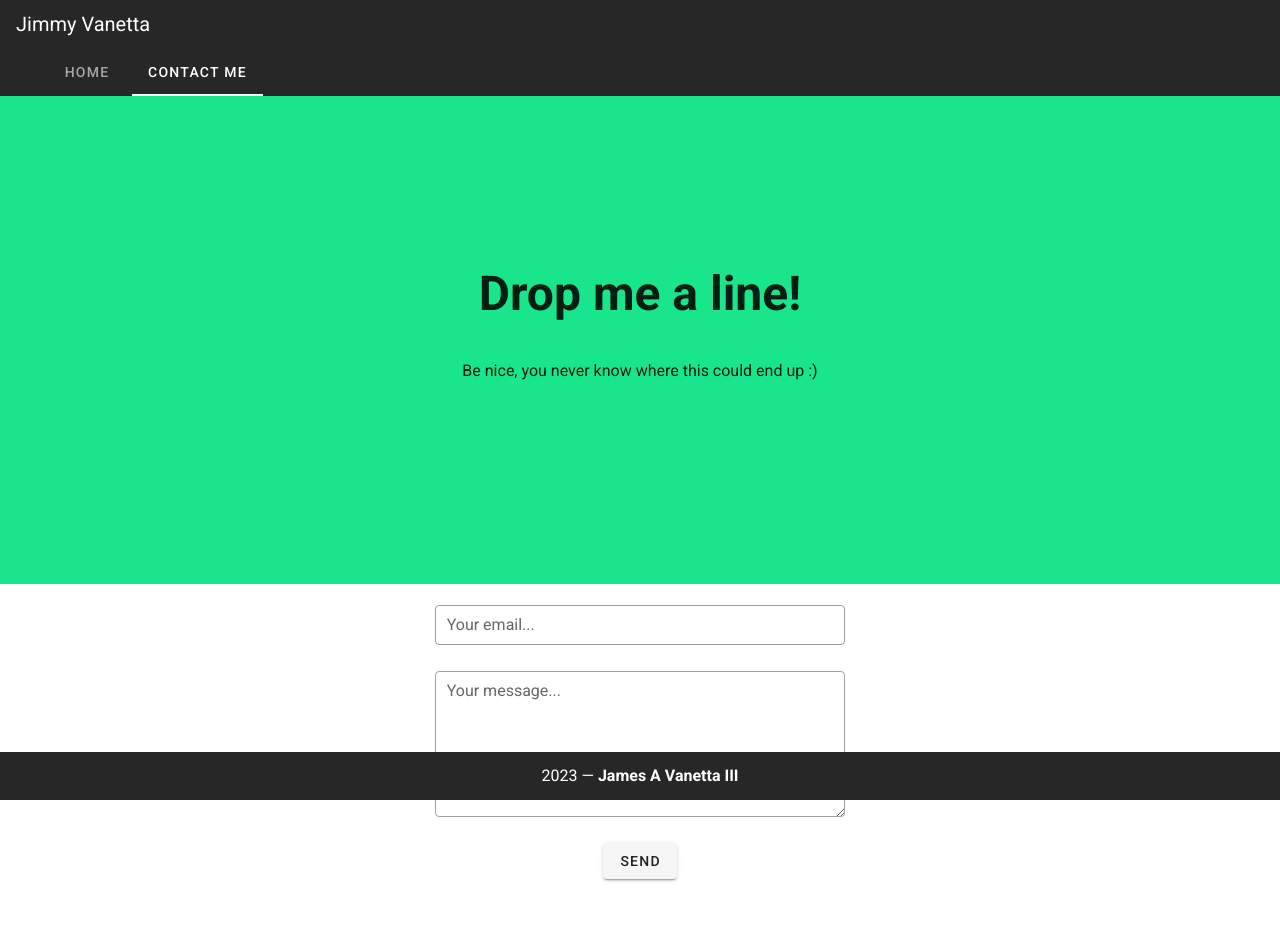
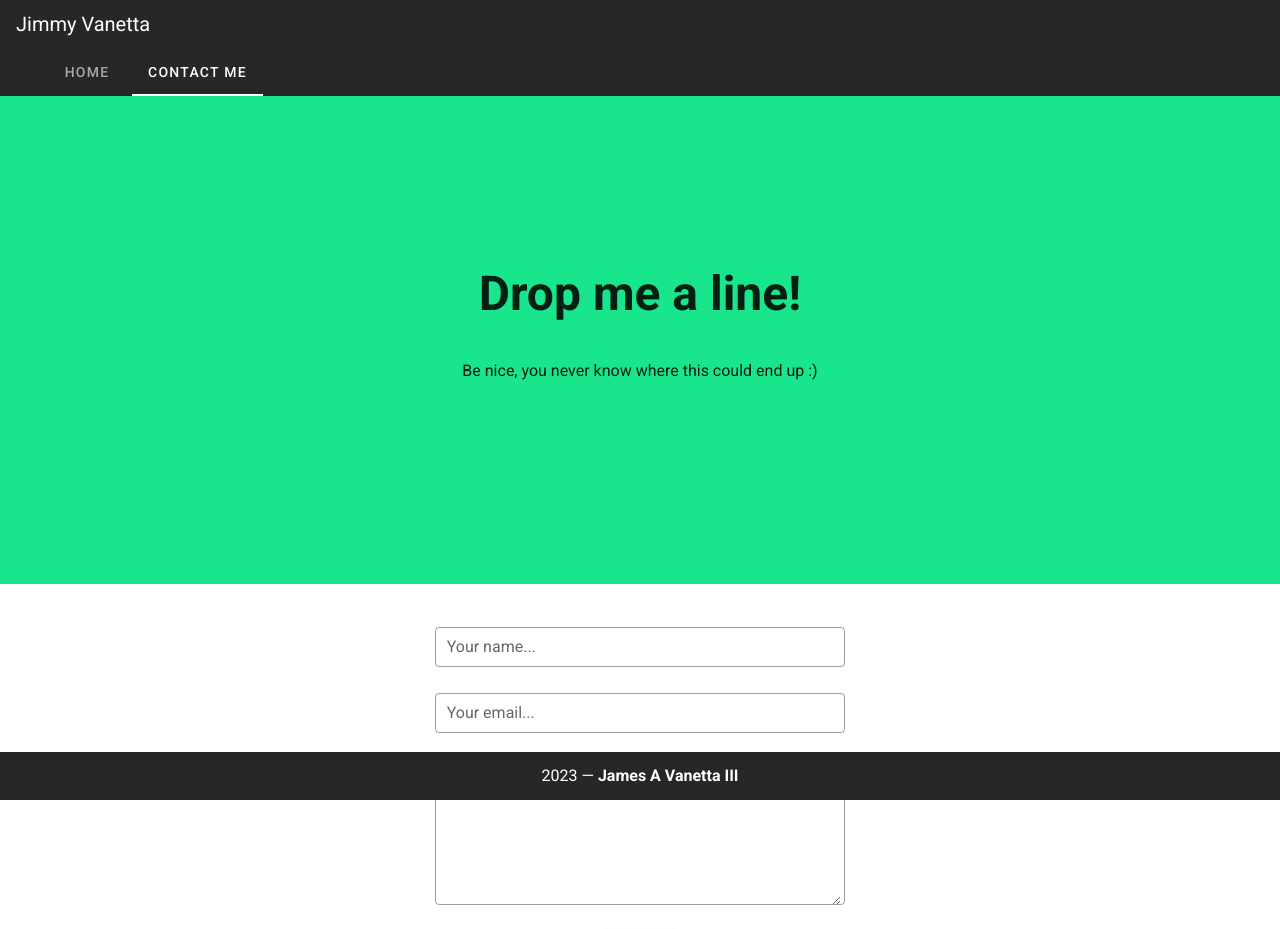
Before and after one commit to JimmyVanetta/landing-page-vue, a Vue app: page /contact in a window 1280 px wide. Shown: the top 929 px of the page. Before the commit the page ends 892 px from the top, so only its background shows below. Built offline with nearby package versions, Linux system fonts and the light colour scheme.

Commit message:
add name field and make button color primary

```diff
--- a/src/components/ContactMeComponent.vue
+++ b/src/components/ContactMeComponent.vue
@@ -8,20 +8,21 @@
                 </p>
             </v-col>
         </v-row>
-        <v-row class="text-center bottom mt-5">
+        <v-row class="text-center bottom mb-5">
             <v-col cols="6" md="4" sm="4">
                 <v-form ref="form" v-model="valid" lazy-validation>
-                    <v-text-field type="email" name="_replyto" v-model="email" label="Your email..." dense outlined
+                    <v-text-field type="email" name="_replyto" v-model="name" label="Your name..." dense outlined clearable
+                        :rules="nameRules" />
+                    <v-text-field type="email" name="_replyto" v-model="email" label="Your email..." dense outlined clearable
                         :rules="emailRules" />
-                    <v-textarea name="message" v-model="message" label="Your message..." dense outlined
+                    <v-textarea name="message" v-model="message" label="Your message..." dense outlined clearable
                         :rules="messageRules"></v-textarea>
                 </v-form>
-                <v-btn @click="postNow" :disabled="!valid">Send</v-btn>
+                <v-btn @click="postNow" :disabled="!valid" color="primary">Send</v-btn>
             </v-col>
         </v-row>
         <v-snackbar v-model="snackbar">
             {{ text }}
-
             <template v-slot:action="{ attrs }">
                 <v-btn color="pink" text v-bind="attrs" @click="snackbar = false">
                     Close
@@ -40,7 +41,8 @@ export default Vue.extend({
 
     data: () => ({
         snackbar: false,
-        valid: false,
+        valid: true,
+        name: '',
         email: '',
         message: '',
         text: '',
@@ -51,13 +53,17 @@ export default Vue.extend({
         messageRules: [
             v => !!v || 'Message is required'
         ],
+        nameRules: [
+            v => !!v || 'Name is required',
+        ],
     }),
     methods: {
         async postNow() {
-            if (this.email && this.message) {
+            if (this.email && this.message && this.name) {
                 const link = "https://formspree.io/f/mleyelee"
                 var data = new FormData();
                 data.append('_replyto', this.email)
+                data.append('name', this.name)
                 data.append('message', this.message)
 
                 axios.post(link, data, {
@@ -65,14 +71,13 @@ export default Vue.extend({
                         'Accept': 'application/json',
                     },
                 }).then((response) => {
-                    this.email = "";
-                    this.message = "";
+                    this.$refs.form.reset();
                 }).catch((error) => {
                     console.log(error)
                 });
             } else {
                 this.snackbar = true;
-                this.text = 'You must enter a valid email and a message!'
+                this.text = 'You must enter a name, a valid email and a message!'
             }
         }
     }
@@ -97,7 +102,7 @@ export default Vue.extend({
 }
 
 .bottom {
-    max-height: 300px;
+    max-height: 450px;
     height: 100%;
     align-items: center;
     justify-content: center;
```
